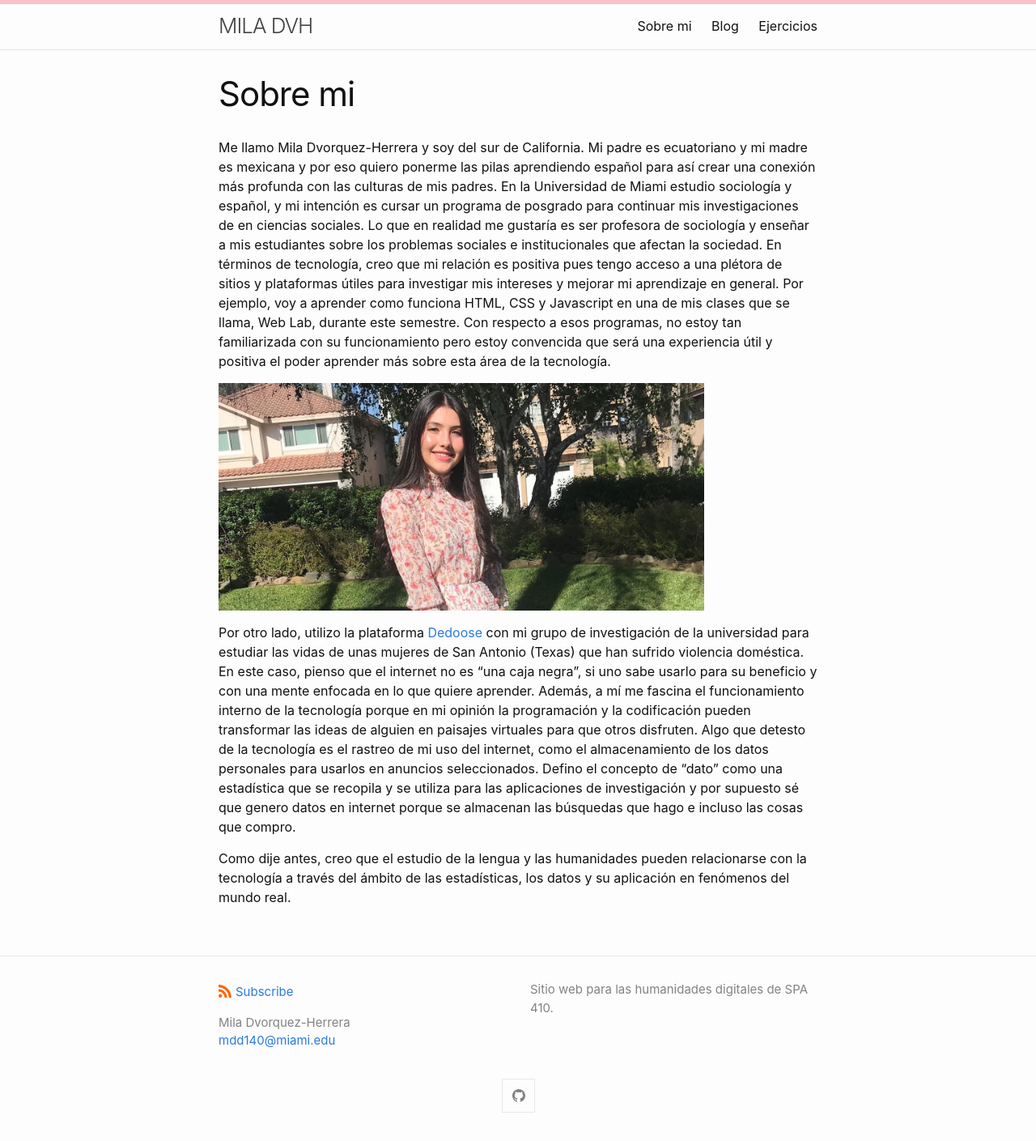
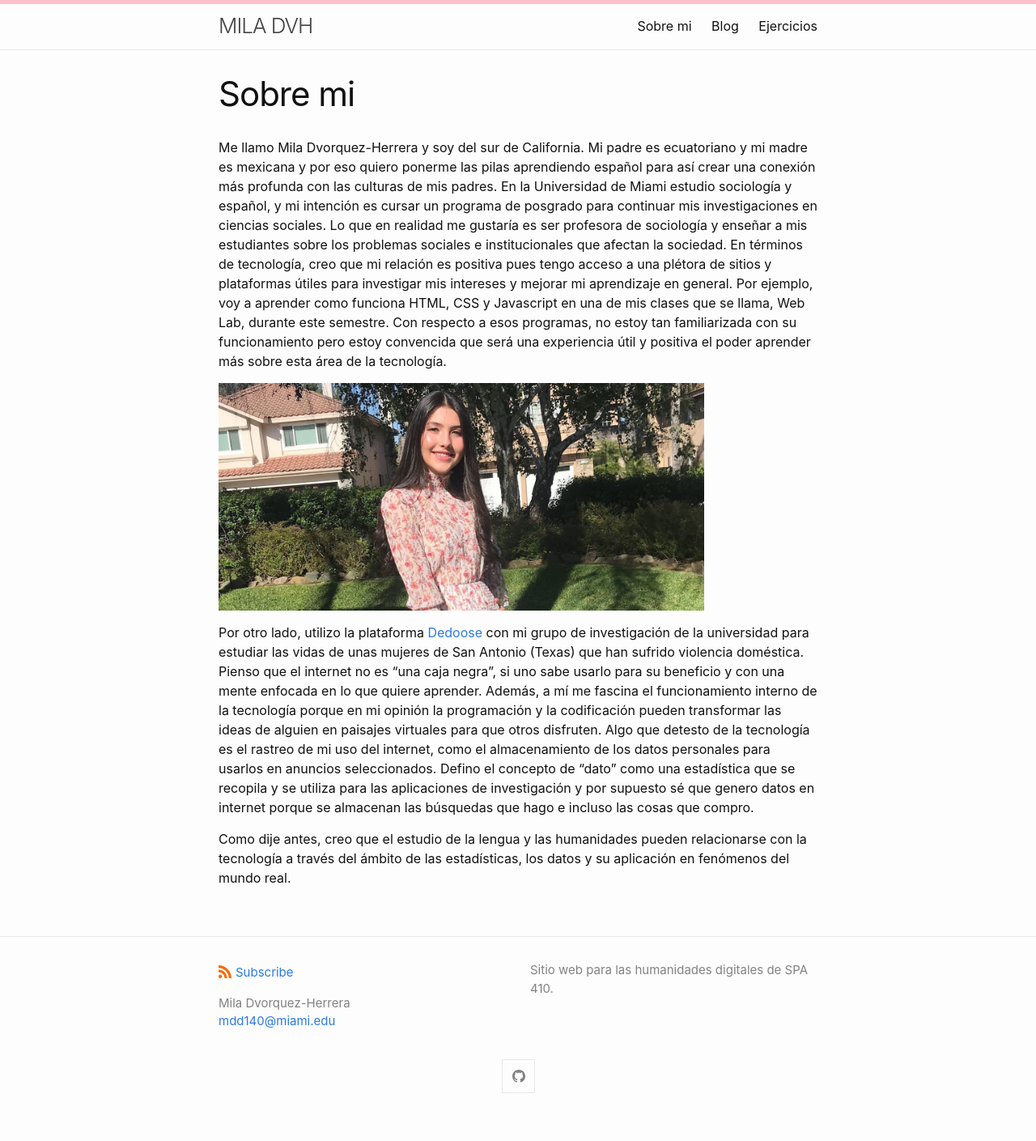
Before and after one commit to miladvh/miladvh.github.io, a Jekyll site: the page built from sobre_mi.md, in a window 1280 px wide. Shown: the whole page at 81% size. Built offline with Jekyll 4.4.1, drawn with Linux system fonts in a browser that asks for light colours; after the commit the page ends 1385 px from its top, so only the background shows below that.

Commit message:
Update sobre_mi.md

```diff
--- a/sobre_mi.md
+++ b/sobre_mi.md
@@ -4,10 +4,10 @@ title: Sobre mi
 permalink: /sobre_mi/
 ---
 
-  Me llamo Mila Dvorquez-Herrera y soy del sur de California. Mi padre es ecuatoriano y mi madre es mexicana y por eso quiero ponerme las pilas  aprendiendo  español para así crear una conexión más profunda con las culturas de mis padres. En la Universidad de Miami estudio sociología y español, y mi intención es cursar un programa de posgrado para continuar mis investigaciones de en ciencias sociales. Lo que en realidad me gustaría es ser profesora de sociología y enseñar a mis estudiantes sobre los problemas sociales e institucionales que afectan la sociedad. En términos de tecnología, creo que mi relación es positiva pues tengo acceso a  una plétora de sitios y plataformas útiles para investigar mis intereses y  mejorar mi aprendizaje en general. Por ejemplo, voy a aprender como funciona HTML, CSS y Javascript en una de mis clases que se llama, Web Lab, durante este semestre. Con respecto a esos programas, no estoy tan familiarizada con su funcionamiento pero estoy convencida que será una experiencia útil y positiva el poder aprender más sobre esta área de la tecnología.
+  Me llamo Mila Dvorquez-Herrera y soy del sur de California. Mi padre es ecuatoriano y mi madre es mexicana y por eso quiero ponerme las pilas  aprendiendo  español para así crear una conexión más profunda con las culturas de mis padres. En la Universidad de Miami estudio sociología y español, y mi intención es cursar un programa de posgrado para continuar mis investigaciones en ciencias sociales. Lo que en realidad me gustaría es ser profesora de sociología y enseñar a mis estudiantes sobre los problemas sociales e institucionales que afectan la sociedad. En términos de tecnología, creo que mi relación es positiva pues tengo acceso a  una plétora de sitios y plataformas útiles para investigar mis intereses y  mejorar mi aprendizaje en general. Por ejemplo, voy a aprender como funciona HTML, CSS y Javascript en una de mis clases que se llama, Web Lab, durante este semestre. Con respecto a esos programas, no estoy tan familiarizada con su funcionamiento pero estoy convencida que será una experiencia útil y positiva el poder aprender más sobre esta área de la tecnología.
 
   <img src="/assets/mila.JPG" alt="mila" width="600"/>
 
-Por otro lado, utilizo la plataforma [Dedoose](https://www.dedoose.com/) con mi grupo de investigación de la universidad para estudiar las vidas de unas mujeres de San Antonio (Texas) que han sufrido violencia doméstica. En este caso, pienso que el internet no es “una caja negra”, si uno sabe usarlo para su beneficio y con una mente enfocada en lo que quiere aprender. Además, a mí me fascina el funcionamiento interno de la tecnología porque en mi opinión la programación y la codificación pueden transformar las ideas de alguien en paisajes virtuales para que otros disfruten. Algo que detesto de la tecnología es el rastreo de mi uso del internet, como el almacenamiento de los datos personales para usarlos en anuncios seleccionados. Defino el concepto de “dato” como una estadística que se recopila y se utiliza para las aplicaciones de investigación y por supuesto sé que genero datos en internet porque se almacenan las búsquedas que hago e incluso las cosas que compro.
+Por otro lado, utilizo la plataforma [Dedoose](https://www.dedoose.com/) con mi grupo de investigación de la universidad para estudiar las vidas de unas mujeres de San Antonio (Texas) que han sufrido violencia doméstica. Pienso que el internet no es “una caja negra”, si uno sabe usarlo para su beneficio y con una mente enfocada en lo que quiere aprender. Además, a mí me fascina el funcionamiento interno de la tecnología porque en mi opinión la programación y la codificación pueden transformar las ideas de alguien en paisajes virtuales para que otros disfruten. Algo que detesto de la tecnología es el rastreo de mi uso del internet, como el almacenamiento de los datos personales para usarlos en anuncios seleccionados. Defino el concepto de “dato” como una estadística que se recopila y se utiliza para las aplicaciones de investigación y por supuesto sé que genero datos en internet porque se almacenan las búsquedas que hago e incluso las cosas que compro.
 
 Como dije antes, creo que el estudio de la lengua y las humanidades pueden relacionarse con la tecnología a través del ámbito de las estadísticas, los datos y su aplicación en fenómenos del mundo real.
```
